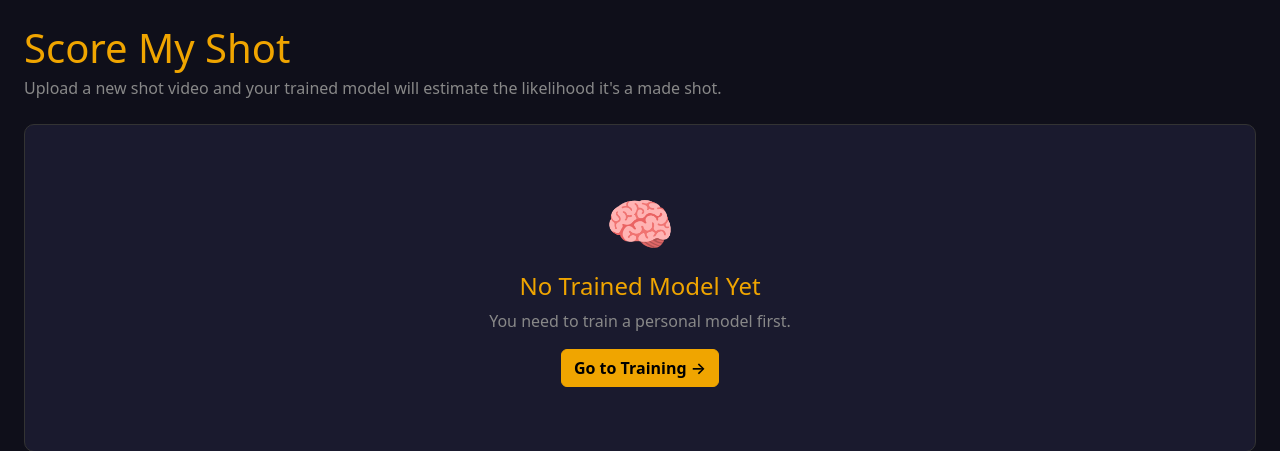
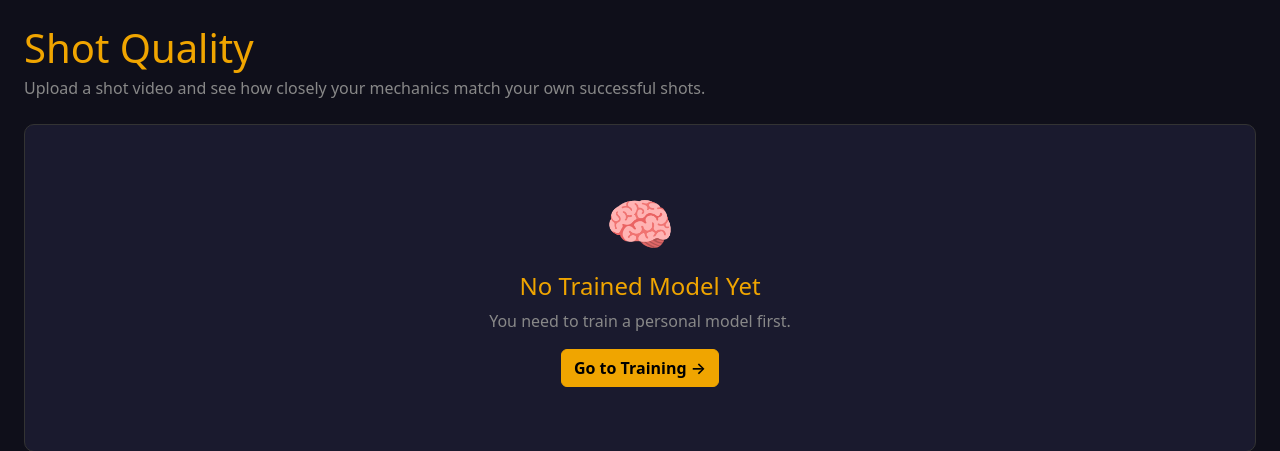
Before and after one commit to jw173-glitch/basketball_app, a Django app: page /score/ in a window 1280 px wide. Shown: the part 57-508 px from the top of the page. Run offline with Django 4.2, Linux system fonts and the light colour scheme; the visitor is signed in with stand-in values (Sample User, id 1); data comes from the database, SQL or seed files in the repository; some libraries are stand-ins or nearby versions.

Commit message:
feat: Update shot analysis page for improved clarity and user experience

```diff
--- a/shot_analyzer/templates/shot_analyzer/score.html
+++ b/shot_analyzer/templates/shot_analyzer/score.html
@@ -1,9 +1,9 @@
 {% extends 'shot_analyzer/base.html' %}
-{% block title %}Score My Shot{% endblock %}
+{% block title %}Shot Quality{% endblock %}
 
 {% block content %}
-<h1 class="mb-1">Score My Shot</h1>
-<p class="text-muted mb-4">Upload a new shot video and your trained model will estimate the likelihood it's a made shot.</p>
+<h1 class="mb-1">Shot Quality</h1>
+<p class="text-muted mb-4">Upload a shot video and see how closely your mechanics match your own successful shots.</p>
 
 {% if not_trained %}
   <div class="card text-center py-5">
@@ -20,8 +20,7 @@
   <div class="alert alert-success mb-4">
     ✅ Model trained on <strong>{{ personal_model.n_samples }}</strong> samples
     ({{ personal_model.n_made }} made / {{ personal_model.n_missed }} missed) &nbsp;·&nbsp;
-    CV accuracy: <strong>{{ personal_model.accuracy_pct }}%</strong>
-    ({{ personal_model.model_type }})
+    Model type: <strong>{{ personal_model.model_type }}</strong>
   </div>
   {% endif %}
 
@@ -37,7 +36,7 @@
               <input type="file" name="video" class="form-control" accept="video/*" required>
             </div>
             <button type="submit" class="btn btn-primary w-100" id="scoreBtn">
-              🎯 Get My Score
+              🎯 Analyze Shot
             </button>
             <div class="form-text mt-2">Processing takes ~15-30 sec.</div>
           </form>
@@ -50,6 +49,7 @@
       <div class="card text-center">
         <div class="card-header"><h6 class="mb-0">Result — {{ video_name }}</h6></div>
         <div class="card-body py-4">
+
           <div class="display-1 fw-bold mb-2
             {% if prediction.score >= 75 %}score-color-a
             {% elif prediction.score >= 55 %}score-color-b
@@ -57,26 +57,27 @@
             {% else %}score-color-d{% endif %}">
             {{ prediction.score }}
           </div>
-          <p class="text-muted mb-4">out of 100</p>
+          <p class="text-muted mb-4">Form Quality Score (out of 100)</p>
 
-          <div class="row g-3 justify-content-center">
+          <div class="row g-3 justify-content-center mb-4">
             <div class="col-5">
               <div class="stat-box">
                 <div class="stat-value" style="color:#2ECC71;">{{ prediction.made_prob }}%</div>
-                <div class="stat-label">Made probability</div>
+                <div class="stat-label">Matches your made-shot form</div>
               </div>
             </div>
             <div class="col-5">
               <div class="stat-box">
                 <div class="stat-value" style="color:#E74C3C;">{{ prediction.missed_prob }}%</div>
-                <div class="stat-label">Missed probability</div>
+                <div class="stat-label">Matches your missed-shot form</div>
               </div>
             </div>
           </div>
 
-          <p class="text-muted small mt-4">
-            This score reflects how closely your shot mechanics match your <em>made</em> shots.<br>
-            Higher = more similar to when you score.
+          <p class="text-muted small">
+            This score reflects how closely your mechanics match your own historical
+            <strong>made-shot patterns</strong> — not a prediction of whether this
+            specific shot went in.
           </p>
         </div>
       </div>
```
Also changed, not shown: 1 other file.
